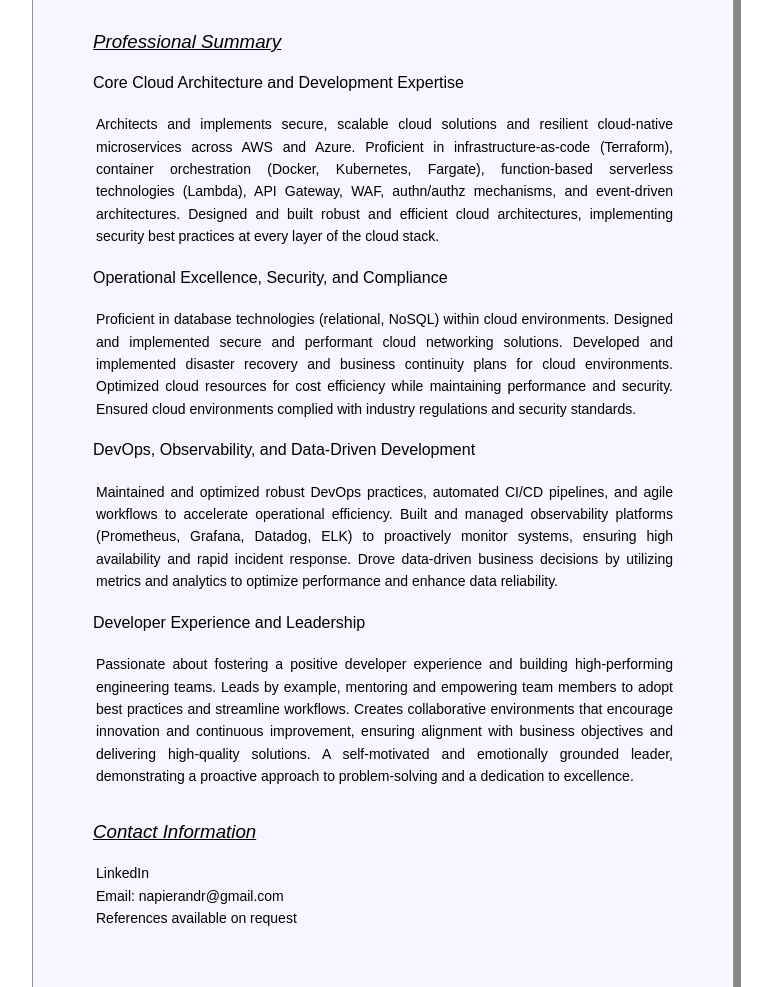
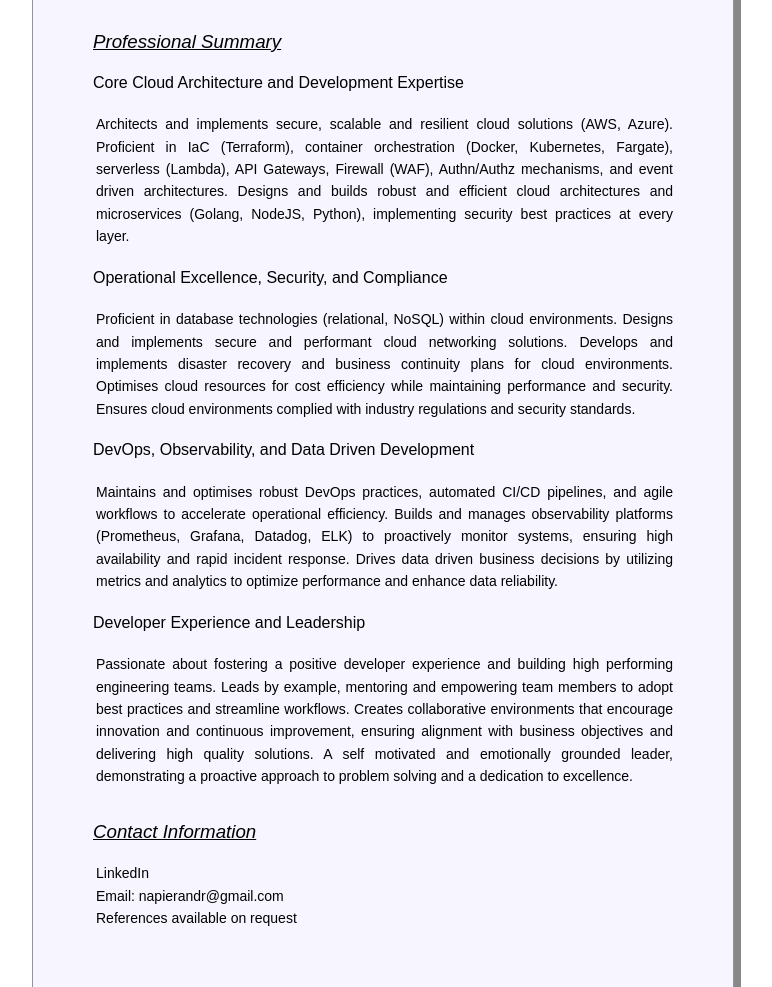
Before and after one commit to napiergit/coffee, a plain HTML site: page index.html in a window 1280 px wide. Shown: the part 1367-2354 px from the top of the page, without its empty margins (257-1029 px from the left). Drawn offline with nearby package versions, Linux system fonts and the light colour scheme.

Commit message:
Improve langs

```diff
--- a/index.html
+++ b/index.html
@@ -49,16 +49,16 @@
 
         <h3>Professional Summary</h3>
         <h4>Core Cloud Architecture and Development Expertise</h4>
-        <p class="indent">Architects and implements secure, scalable cloud solutions and resilient cloud-native microservices across AWS and Azure. Proficient in infrastructure-as-code (Terraform), container orchestration (Docker, Kubernetes, Fargate), function-based serverless technologies (Lambda), API Gateway, WAF, authn/authz mechanisms, and event-driven architectures. Designed and built robust and efficient cloud architectures, implementing security best practices at every layer of the cloud stack.</p>
+        <p class="indent">Architects and implements secure, scalable and resilient cloud solutions (AWS, Azure). Proficient in IaC (Terraform), container orchestration (Docker, Kubernetes, Fargate), serverless (Lambda), API Gateways, Firewall (WAF), Authn/Authz mechanisms, and event driven architectures. Designs and builds robust and efficient cloud architectures and microservices (Golang, NodeJS, Python), implementing security best practices at every layer.</p>
 
         <h4>Operational Excellence, Security, and Compliance</h4>
-        <p class="indent">Proficient in database technologies (relational, NoSQL) within cloud environments. Designed and implemented secure and performant cloud networking solutions. Developed and implemented disaster recovery and business continuity plans for cloud environments. Optimized cloud resources for cost efficiency while maintaining performance and security. Ensured cloud environments complied with industry regulations and security standards.</p>
+        <p class="indent">Proficient in database technologies (relational, NoSQL) within cloud environments. Designs and implements secure and performant cloud networking solutions. Develops and implements disaster recovery and business continuity plans for cloud environments. Optimises cloud resources for cost efficiency while maintaining performance and security. Ensures cloud environments complied with industry regulations and security standards.</p>
 
-        <h4>DevOps, Observability, and Data-Driven Development</h4>
-        <p class="indent">Maintained and optimized robust DevOps practices, automated CI/CD pipelines, and agile workflows to accelerate operational efficiency. Built and managed observability platforms (Prometheus, Grafana, Datadog, ELK) to proactively monitor systems, ensuring high availability and rapid incident response. Drove data-driven business decisions by utilizing metrics and analytics to optimize performance and enhance data reliability.</p>
+        <h4>DevOps, Observability, and Data Driven Development</h4>
+        <p class="indent">Maintains and optimises robust DevOps practices, automated CI/CD pipelines, and agile workflows to accelerate operational efficiency. Builds and manages observability platforms (Prometheus, Grafana, Datadog, ELK) to proactively monitor systems, ensuring high availability and rapid incident response. Drives data driven business decisions by utilizing metrics and analytics to optimize performance and enhance data reliability.</p>
 
         <h4>Developer Experience and Leadership</h4>
-        <p class="indent">Passionate about fostering a positive developer experience and building high-performing engineering teams. Leads by example, mentoring and empowering team members to adopt best practices and streamline workflows. Creates collaborative environments that encourage innovation and continuous improvement, ensuring alignment with business objectives and delivering high-quality solutions. A self-motivated and emotionally grounded leader, demonstrating a proactive approach to problem-solving and a dedication to excellence.</p>
+        <p class="indent">Passionate about fostering a positive developer experience and building high performing engineering teams. Leads by example, mentoring and empowering team members to adopt best practices and streamline workflows. Creates collaborative environments that encourage innovation and continuous improvement, ensuring alignment with business objectives and delivering high quality solutions. A self motivated and emotionally grounded leader, demonstrating a proactive approach to problem solving and a dedication to excellence.</p>
 
 
         <h3>Contact Information</h3>
```
